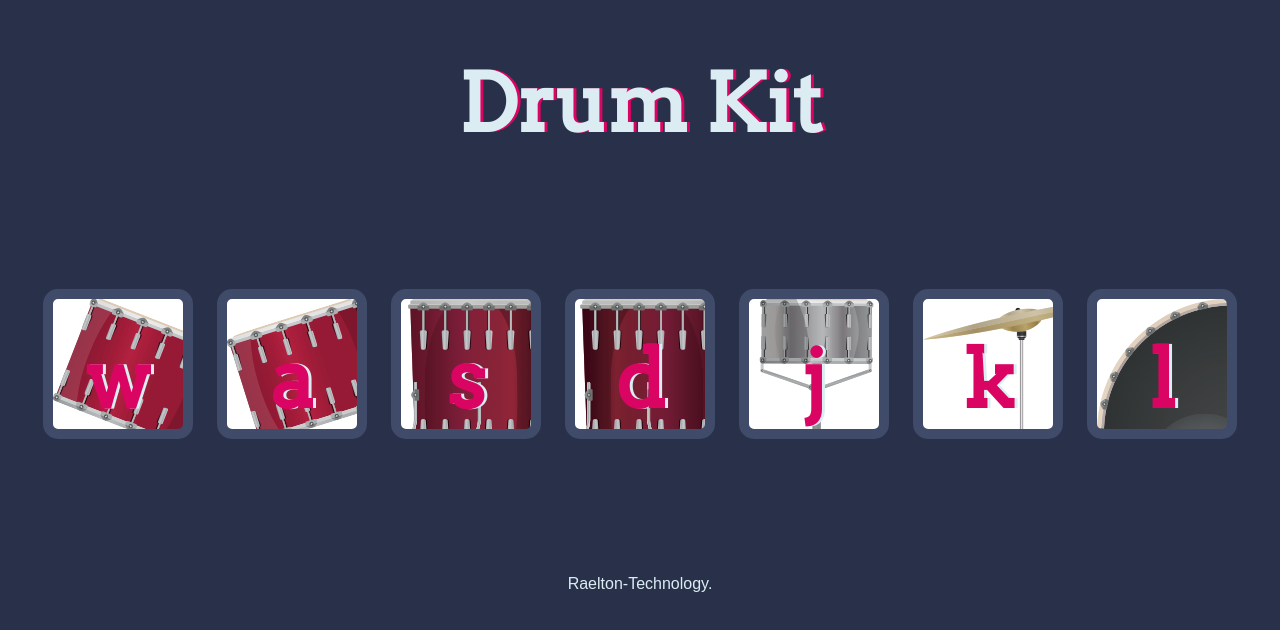
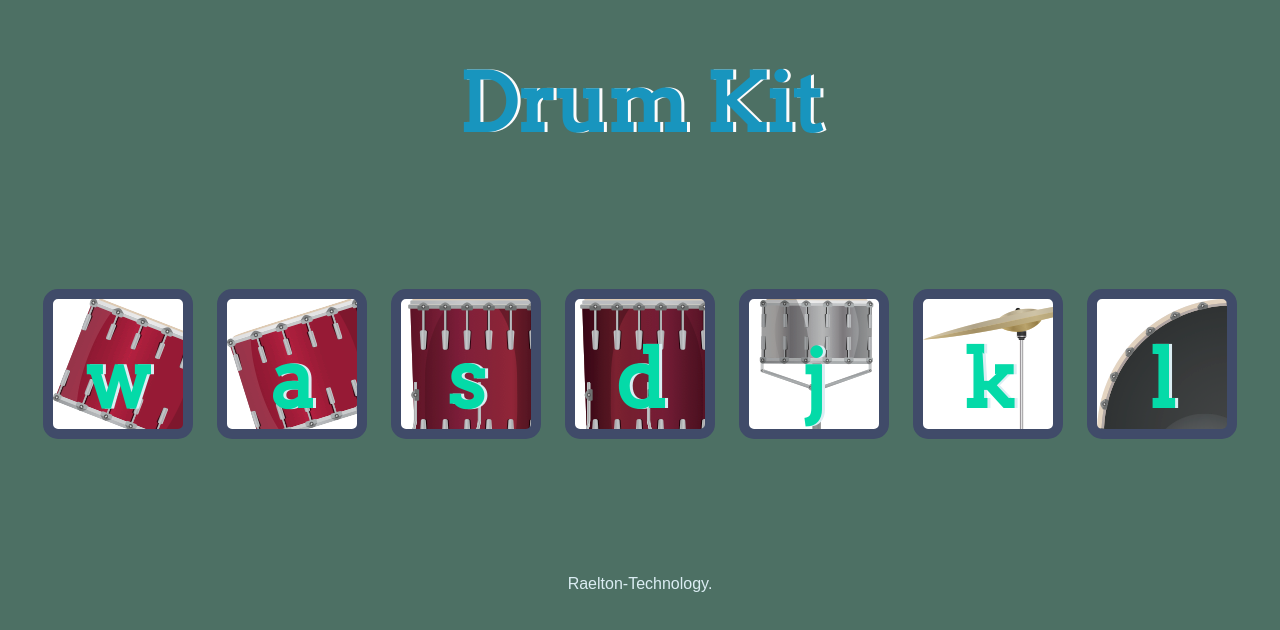
Before and after one commit to Raelton24/drum-kit, a plain HTML site: page index.html in a window 1280 px wide. Drawn offline with Linux system fonts and the light colour scheme.

Commit message:
Update styles.css

```diff
--- a/styles.css
+++ b/styles.css
@@ -1,13 +1,13 @@
 body {
   text-align: center;
-  background-color: #283149;
+  background-color: #033524b4;
 }
 
 h1 {
   font-size: 5rem;
-  color: #DBEDF3;
+  color: #1895be;
   font-family: "Arvo", cursive;
-  text-shadow: 3px 0 #DA0463;
+  text-shadow: 3px 0 #fcfbfb;
 
 }
 
@@ -69,7 +69,7 @@ footer {
   font-family: 'Arvo', cursive;
   line-height: 2;
   font-weight: 900;
-  color: #DA0463;
+  color: #04daa8;
   text-shadow: 3px 0 #DBEDF3;
   border-radius: 15px;
   display: inline-block;
```
